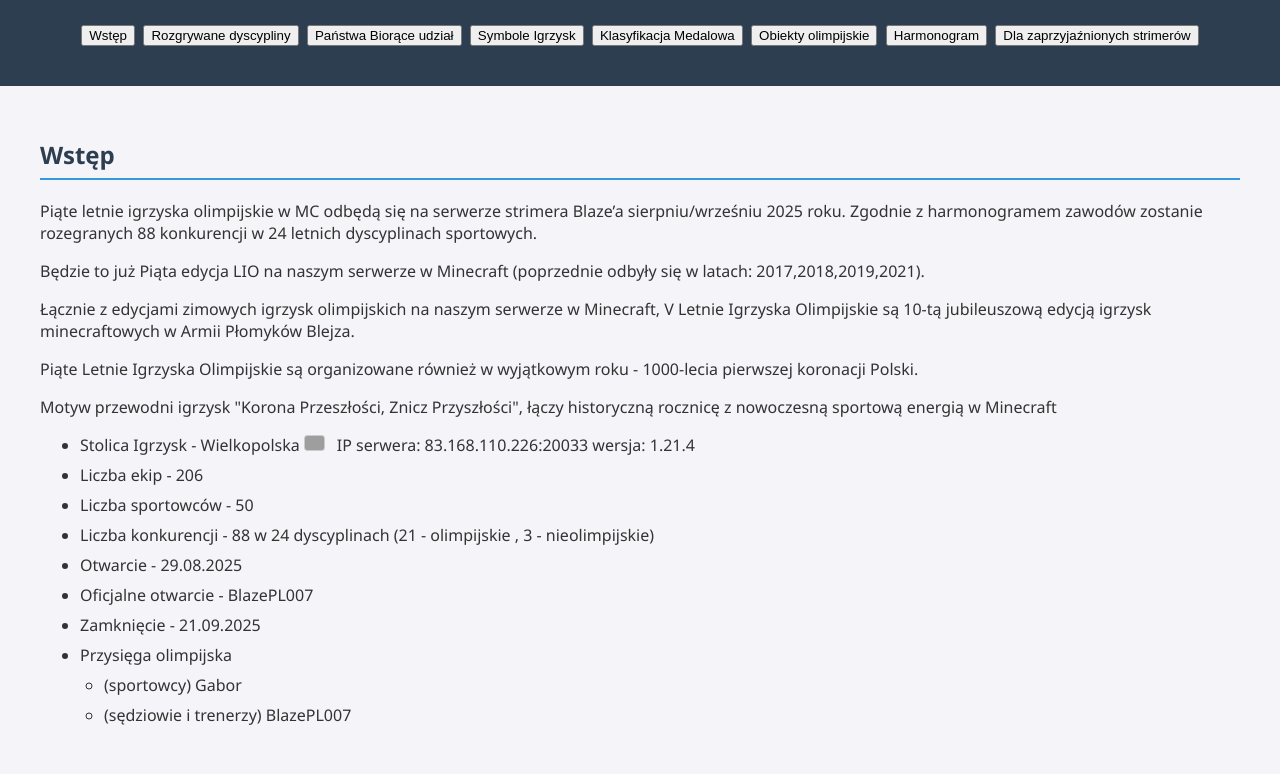
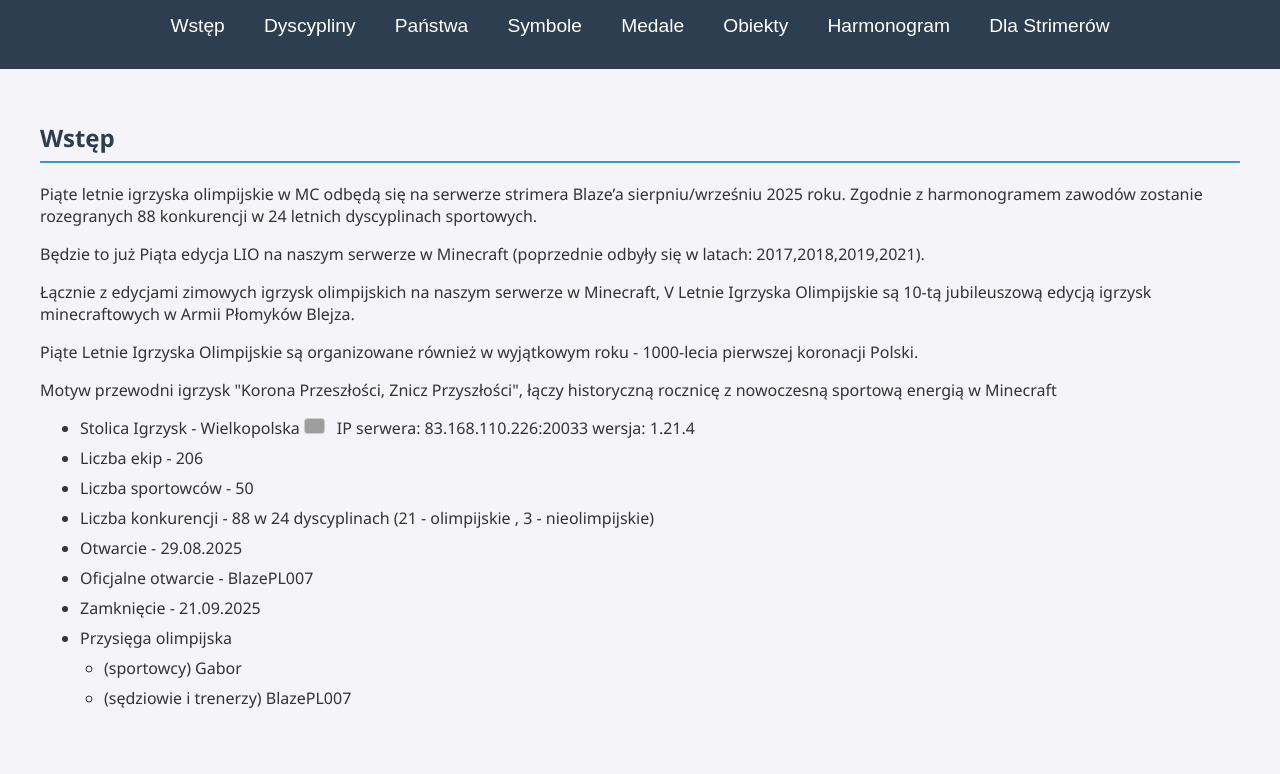
Before and after one commit to CapitanSilence52/igrzyska, a plain HTML site: page index.html in a window 1280 px wide. Shown: the part 96-870 px from the top of the page. Drawn offline with Linux system fonts and the light colour scheme; no server answers; grey boxes are pictures that could not be loaded.

Commit message:
przyciski poprawa

```diff
--- a/index.html
+++ b/index.html
@@ -9,16 +9,16 @@
 </head>
 <body>
     <header class="header">
-        <h1>Piąte Letnie Igrzyska Olimpijskie 2025<h1>
+        <h1>Piąte Letnie Igrzyska Olimpijskie 2025</h1>
         <nav>
             <button onclick="loadSection('wstęp')">Wstęp</button>
-            <button onclick="loadSection('dyscypliny')">Rozgrywane dyscypliny</button>
-            <button onclick="loadSection('panstwa')">Państwa Biorące udział</button>
-            <button onclick="loadSection('symbole')">Symbole Igrzysk</button>
-            <button onclick="loadSection('medale')">Klasyfikacja Medalowa</button>
-            <button onclick="loadSection('obiekty')">Obiekty olimpijskie</button>
+            <button onclick="loadSection('dyscypliny')">Dyscypliny</button>
+            <button onclick="loadSection('panstwa')">Państwa</button>
+            <button onclick="loadSection('symbole')">Symbole</button>
+            <button onclick="loadSection('medale')">Medale</button>
+            <button onclick="loadSection('obiekty')">Obiekty</button>
             <button onclick="loadSection('harmonogram')">Harmonogram</button>
-            <button onclick="loadSection('zaprzyjaźnieni')">Dla zaprzyjaźnionych strimerów</button>
+            <button onclick="loadSection('zaprzyjaźnieni')">Dla Strimerów</button>
         </nav>
     </header>
 
--- a/script.js
+++ b/script.js
@@ -184,8 +184,6 @@ async function init() {
   await preloadSheetData();
   await loadMedals(sheetUrl2);
   await loadSection("wstęp")
-//  await loadSheetData();
-//  await loadMedals(sheetUrl2);
 }
 
 init();
--- a/style.css
+++ b/style.css
@@ -11,6 +11,35 @@ body{
     color: white;
     padding: 1em;
     text-align: center;
+}
+
+.header nav{
+    margin-top: 0.5em;
+    margin-bottom: 0.5em;
+    display: flex;
+    flex-wrap: wrap;
+    justify-content: center;
+    gap:0.4em;
+}
+
+.header nav button {
+    background: transparent;
+    color: white;
+    border: 1px solid transparent;
+    padding: 0.4em 0.8em;
+    font-size: 1.2em;
+    border-radius: 4px;
+    cursor: pointer;
+    transition: background-color 0.2s, border-color 0.2s;
+}
+
+.header nav button:hover {
+    background-color: rgba(255, 255, 255, 0.15);
+    border-color: rgba(255, 255, 255, 0.3);
+}
+
+.header nav button:active {
+    background-color: rgba(255, 255, 255, 0.25);
 }
 
 .section{
```
